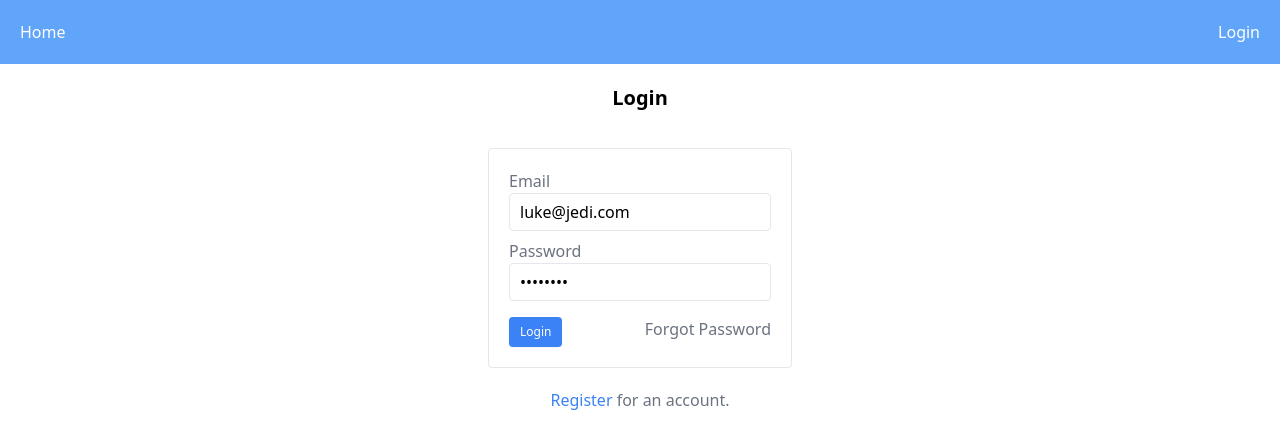
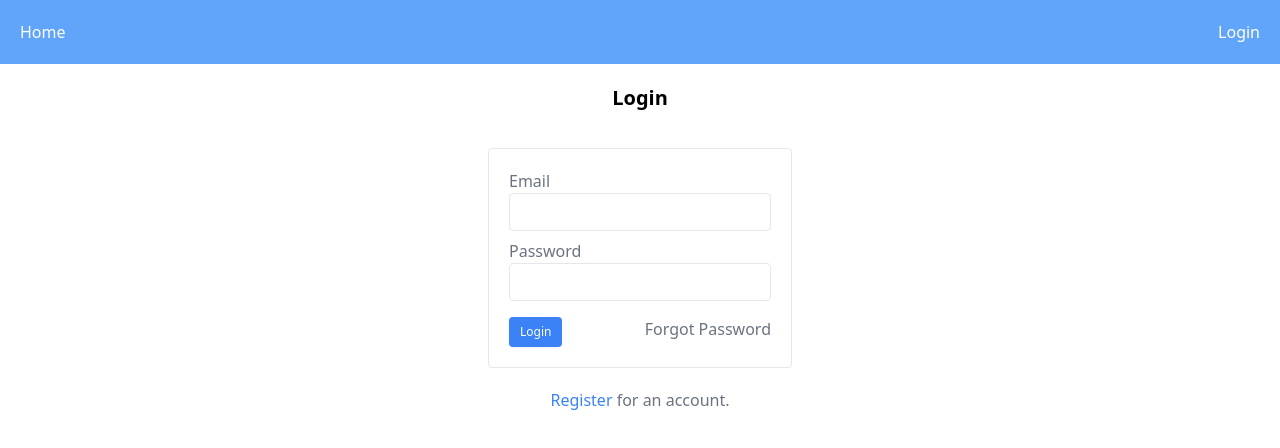
Before and after one commit to garethredfern/laravel-vue, a Vue app: page /login in a window 1280 px wide. Shown: the top 448 px of the page. Built offline with nearby package versions, Linux system fonts and the light colour scheme; no server answers.

Commit message:
remove test user from form fields

```diff
--- a/src/components/LoginForm.vue
+++ b/src/components/LoginForm.vue
@@ -44,8 +44,8 @@ export default {
   },
   data() {
     return {
-      email: "luke@jedi.com",
-      password: "password",
+      email: null,
+      password: null,
       error: null,
     };
   },
--- a/src/views/ForgotPassword.vue
+++ b/src/views/ForgotPassword.vue
@@ -29,7 +29,7 @@ export default {
   },
   data() {
     return {
-      email: "luke@jedi.com",
+      email: null,
       error: null,
       message: null,
     };
```
